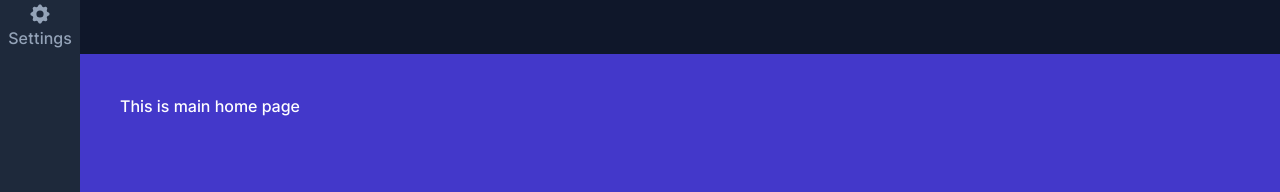
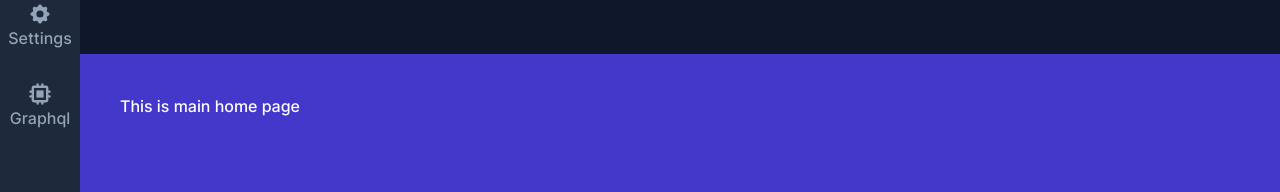
Before and after one commit to Milkywayrules/JS-Drill-Advanced, a React (Create React App) app in the folder 1-Lacrime/client/: page / in a window 1280 px wide. Shown: the part 386-578 px from the top of the page. Built offline with nearby package versions, Linux system fonts and the light colour scheme.

Commit message:
#1: Accessibility and design update

```diff
--- a/1-Lacrime/client/src/assets/css/index.css
+++ b/1-Lacrime/client/src/assets/css/index.css
@@ -8,6 +8,11 @@
 
 @import './scrollbar.css';
 
-/* @layer base {
-} */
-@import './forms.css';
+@layer base {
+  button,
+  a {
+    @apply transition-colors;
+  }
+
+  @import './forms.css';
+}
--- a/1-Lacrime/client/src/components/Navbar/LeftNavbar.tsx
+++ b/1-Lacrime/client/src/components/Navbar/LeftNavbar.tsx
@@ -16,7 +16,7 @@ const LeftNavbar: React.FC<Props> = ({}: Props) => {
             <li key={menu.id}>
               <NavLink
                 {...menu.attribute}
-                className="flex flex-col items-center w-full py-3 text-center rounded bg-gradient-to-br hover:from-yellow-500 hover:to-orange-600 hover:text-white"
+                className="flex flex-col items-center w-full py-3 text-center transition-none rounded bg-gradient-to-br hover:from-yellow-500 hover:to-orange-600 hover:text-white"
                 activeClassName="text-white bg-gradient-to-br from-yellow-500 to-orange-600"
               >
                 {menu.icon}
--- a/1-Lacrime/client/src/components/Navbar/LeftNavbarItems.tsx
+++ b/1-Lacrime/client/src/components/Navbar/LeftNavbarItems.tsx
@@ -4,6 +4,7 @@ import {
   CubeIcon,
   NewspaperIcon,
   CogIcon,
+  ChipIcon,
 } from '@heroicons/react/solid';
 
 interface LeftNavbarItems {
@@ -12,6 +13,7 @@ interface LeftNavbarItems {
   icon: JSX.Element;
   attribute: {
     to: string;
+    title: string;
     exact?: boolean;
   };
 }
@@ -25,6 +27,7 @@ export const leftNavbarItems: LeftNavbarItems[] = [
     icon: <HomeIcon className={iconSize} />,
     attribute: {
       to: '/',
+      title: 'Go to Home page',
       exact: true,
     },
   },
@@ -32,24 +35,45 @@ export const leftNavbarItems: LeftNavbarItems[] = [
     id: 2,
     text: 'Anime',
     icon: <CubeTransparentIcon className={iconSize} />,
-    attribute: { to: '/anime' },
+    attribute: {
+      to: '/anime',
+      title: 'Go to Anime page',
+    },
   },
   {
     id: 3,
     text: 'Manga',
     icon: <CubeIcon className={iconSize} />,
-    attribute: { to: '/manga' },
+    attribute: {
+      to: '/manga',
+      title: 'Go to Manga page',
+    },
   },
   {
     id: 4,
     text: 'News',
     icon: <NewspaperIcon className={iconSize} />,
-    attribute: { to: '/news' },
+    attribute: {
+      to: '/news',
+      title: 'Go to News page',
+    },
   },
   {
     id: 5,
     text: 'Settings',
     icon: <CogIcon className={iconSize} />,
-    attribute: { to: '/settings' },
+    attribute: {
+      to: '/settings',
+      title: 'Go to Settings page',
+    },
+  },
+  {
+    id: 6,
+    text: 'Graphql',
+    icon: <ChipIcon className={iconSize} />,
+    attribute: {
+      to: '/graphql',
+      title: 'Go to Graphql playground page',
+    },
   },
 ];
--- a/1-Lacrime/client/src/components/Navbar/TopNavbar.tsx
+++ b/1-Lacrime/client/src/components/Navbar/TopNavbar.tsx
@@ -1,47 +1,59 @@
 import { SearchIcon } from '@heroicons/react/solid';
 import React from 'react';
+import { useState } from 'react';
+import { NavLink } from 'react-router-dom';
 import favicon64 from '../../assets/images/icons/L-logo-ori.png';
 import { topNavbarItems } from './TopNavbarItems';
+
+const handleSubmitForm = (
+  e: React.FormEvent<HTMLFormElement> | React.MouseEvent<HTMLButtonElement, MouseEvent>,
+  searchVal: string,
+) => {
+  e.preventDefault();
+  console.log(searchVal);
+};
 
 interface Props {}
 
 const TopNavbar: React.FC<Props> = ({}: Props) => {
-  const handleSubmitForm = (
-    e: React.FormEvent<HTMLFormElement> | React.MouseEvent<HTMLButtonElement, MouseEvent>,
-  ) => {
-    e.preventDefault();
-    console.log(e.target);
-    console.log(e.currentTarget);
-  };
+  const [searchVal, setSearchVal] = useState('');
 
   return (
     <header className="sticky top-0 ">
       <nav className="flex justify-between bg-gray-800 shadow-lg h-14">
         <div className="h-full w-21 focus-within:bg-gray-700 ">
-          <a href="#" className="flex w-full h-full">
+          <NavLink
+            to="/"
+            className="flex w-full h-full"
+            title="Lacrime logo"
+            aria-label="Lacrime logo"
+          >
             <img src={favicon64} alt="Topnavbar logo" className="w-12 h-12 m-auto" width="60px" />
-          </a>
+          </NavLink>
         </div>
         <div className="flex items-center justify-between w-full px-10">
           <div className="w-3/12">
             <form
               className="flex items-center justify-between w-full h-full overflow-hidden bg-gray-700 rounded-md focus-within:bg-gray-600 focus-within:ring-2 focus-within:ring-orange-500"
               onSubmit={(e) => {
-                handleSubmitForm(e);
+                handleSubmitForm(e, searchVal);
+                setSearchVal('');
               }}
             >
               <input
                 type="search"
+                title="Search anime/manga"
                 placeholder="Search"
-                className="w-full h-full py-2 pl-4 focus:ring-transparent focus-within:bg-gray-600"
+                maxLength={50}
+                value={searchVal}
+                className="w-full h-full py-2 pl-4 focus:ring-transparent focus:bg-gray-600"
+                onChange={(e) => setSearchVal(e.target.value)}
               />
               <button
                 type="submit"
+                title="Search anime/manga"
                 tabIndex={-1}
-                className="h-full ml-2 mr-4 text-orange-400"
-                onClick={(e) => {
-                  handleSubmitForm(e);
-                }}
+                className="h-full ml-2 mr-4 text-orange-400 focus:bg-gray-600"
               >
                 <SearchIcon className="w-6 h-6 " />
               </button>
@@ -53,7 +65,9 @@ const TopNavbar: React.FC<Props> = ({}: Props) => {
               return (
                 <li className="flex" key={item.id}>
                   <button
+                    role="button"
                     type="button"
+                    title={item.title}
                     className={`p-2 rounded hover:bg-gray-700 ${item.overrideParentClass}`}
                   >
                     {item.children}
@@ -66,17 +80,6 @@ const TopNavbar: React.FC<Props> = ({}: Props) => {
       </nav>
     </header>
   );
-  // return (
-  //   <header>
-  //     <nav>
-  //       <ul>
-  //         {items.map((item) => (
-  //           <TopNavbarItem key={item.id} {...item} />
-  //         ))}
-  //       </ul>
-  //     </nav>
-  //   </header>
-  // );
 };
 
 export default TopNavbar;
--- a/1-Lacrime/client/src/components/Navbar/TopNavbarItems.tsx
+++ b/1-Lacrime/client/src/components/Navbar/TopNavbarItems.tsx
@@ -3,6 +3,8 @@ import NavbarProfileAva from '../../assets/images/avatars/ava2.jpg';
 
 interface TopNavbarItems {
   id: number;
+  name: string;
+  title: string;
   children?: JSX.Element | HTMLElement;
   overrideParentClass?: string;
 }
@@ -12,14 +14,20 @@ const iconSize = 'w-6 h-6';
 export const topNavbarItems: TopNavbarItems[] = [
   {
     id: 1,
-    children: <MailIcon className={iconSize} />,
+    name: 'MessagesButton',
+    title: 'Recent Messages',
+    children: <MailIcon aria-label="Messages" className={iconSize} />,
   },
   {
     id: 2,
-    children: <BellIcon className={iconSize} />,
+    name: 'NotificationsButton',
+    title: 'Recent Notifications',
+    children: <BellIcon aria-label="Notifications" className={iconSize} />,
   },
   {
     id: 3,
+    name: 'ProfileButton',
+    title: 'Profile Menu',
     overrideParentClass: 'py-1',
     children: (
       <div className="flex items-center mx-1">
@@ -29,7 +37,7 @@ export const topNavbarItems: TopNavbarItems[] = [
         <div>
           <img
             src={NavbarProfileAva}
-            alt="Navbar Profile avatar"
+            alt="Navbar Profile Avatar"
             className="w-8 h-8 rounded-full"
           />
         </div>
```
